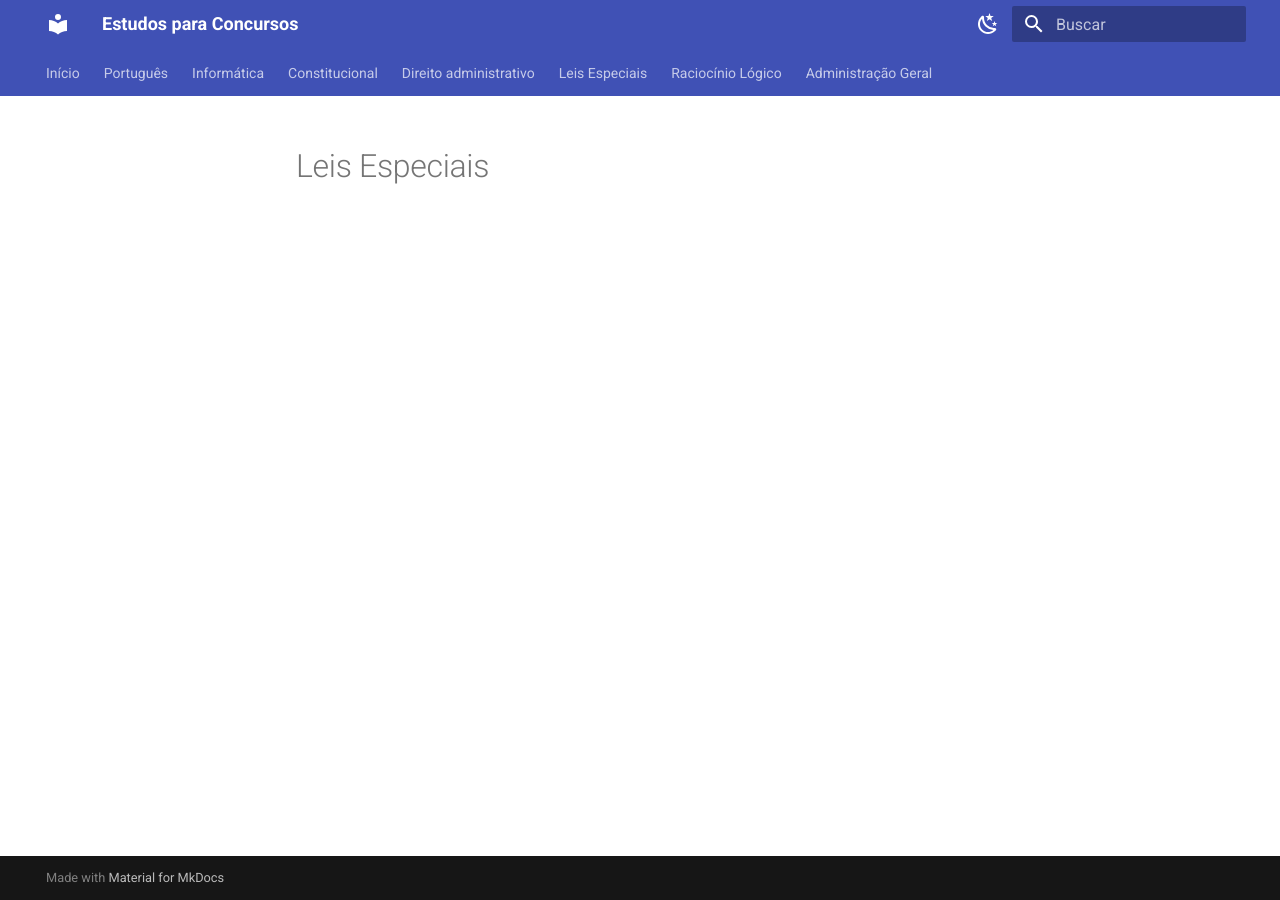
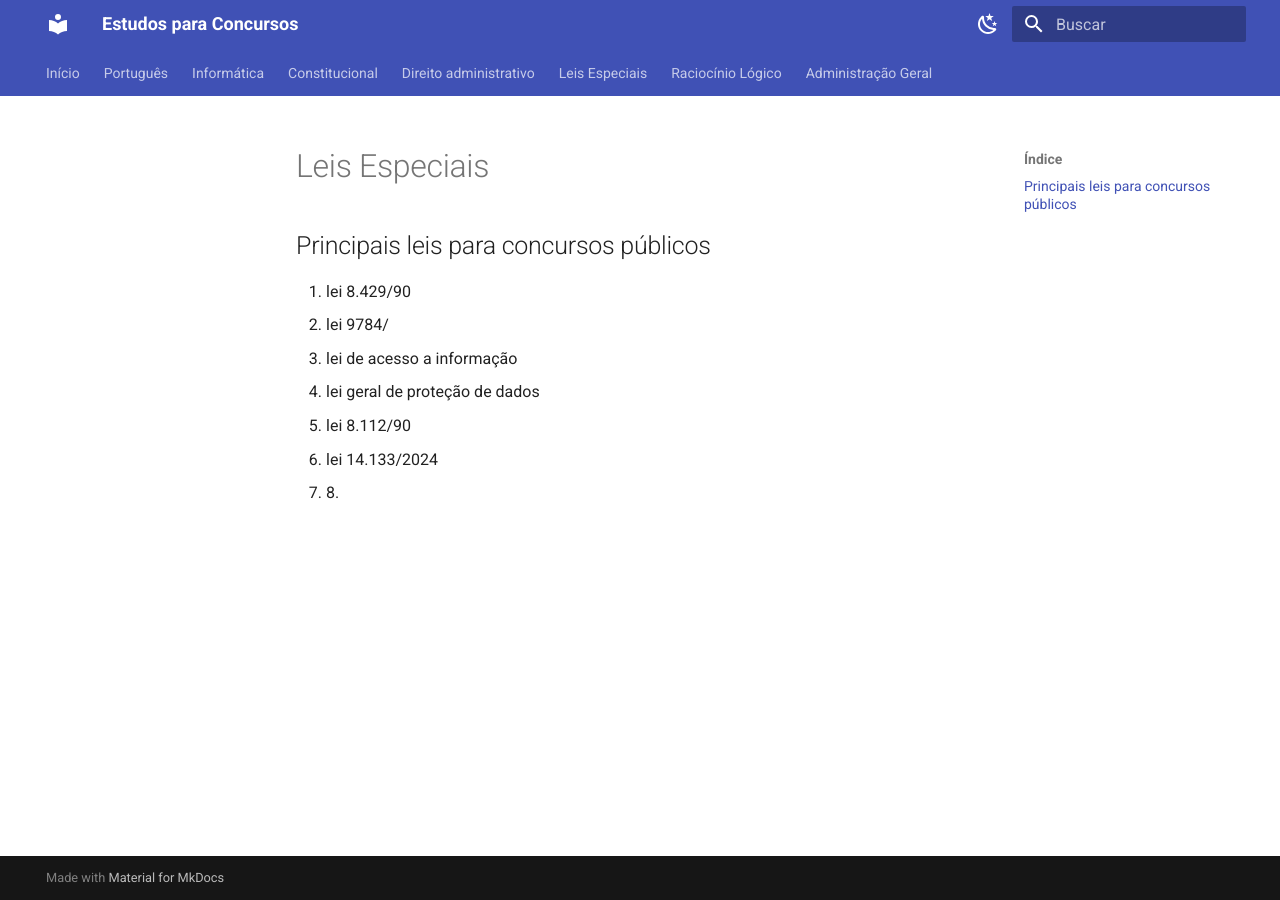
Before and after one commit to Vinnyunderline/Meu-estudo-para-concursos, an MkDocs documentation site: the page built from docs/lei-especiais.md, in a window 1280 px wide. Built offline with MkDocs 1.6.1 and Material for MkDocs 9.7.7, drawn with Linux system fonts in a browser that asks for light colours.

Commit message:
Atualizar o lei-especiais.md
inserção de tirulos de leis

```diff
--- a/docs/lei-especiais.md
+++ b/docs/lei-especiais.md
@@ -1 +1,12 @@
 # Leis Especiais
+
+## Principais leis para concursos públicos
+
+1. lei 8.429/90
+2. lei 9784/
+3. lei de acesso a informação
+4. lei geral de proteção de dados
+5. lei 8.112/90
+6. lei 14.133/2024
+7.
+8.
```
